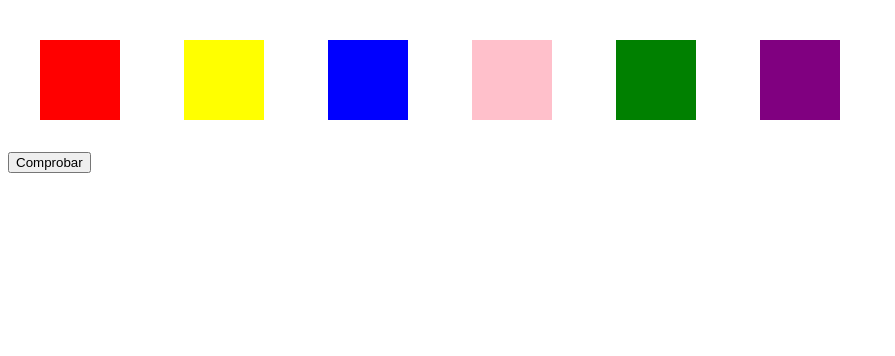
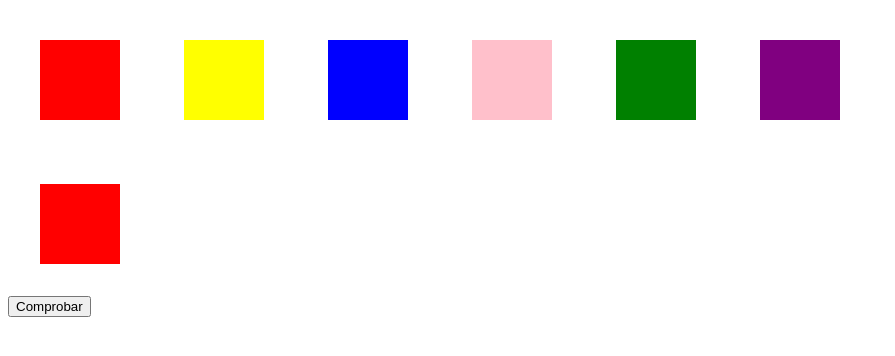
Before and after one commit to RomiTorres/fronten_vanilla_js_1, a website with bundled scripts: page public/index.html in a window 1280 px wide. Both pictures are taken after a click on the element 80 px from the left and 80 px from the top of the page. Shown: the whole page, without its empty margins (0-895 px from the left). Built offline with nearby package versions, Linux system fonts and the light colour scheme.

Commit message:
Ya se pinta lo que selecciono

```diff
--- a/public/index.html
+++ b/public/index.html
@@ -17,7 +17,8 @@
       <div class="color-square purple" id="purple-square"></div> -->
     </section>
     <section id="current-combination">
-      <button id="send-combination-button">Comprobar</button>
+
     </section>
+    <button id="send-combination-button">Comprobar</button>
   </body>
 </html>
--- a/public/styles/styles.css
+++ b/public/styles/styles.css
@@ -1,4 +1,4 @@
-#square-button, #current-combination {
+#square-button, #current-combination, .color-combination {
   display: flex;
   flex-flow: row;
 }
--- a/src/ColorControl.ts
+++ b/src/ColorControl.ts
@@ -1,20 +1,35 @@
 import { Combination } from "./Combination.js";
+import { Game } from "./Game.js";
+import { IPrintable } from "./IPrintable.js";
 
-export class ColorControl {
+export class ColorControl implements IPrintable {
   #color: string;
 
-  constructor(color:string, currentCombination: Combination) {
+  constructor(color: string, currentCombination: Combination, game: Game) {
     this.#color = color;
-    const colorButton : HTMLElement =  document.createElement("div");
-    colorButton.classList.add(color, "color-square");
-    document.getElementById("square-button").insertAdjacentElement("beforeend", colorButton);
+    const targetNode = document.getElementById("square-button");
+    const position: InsertPosition = "beforeend";
+    const colorButton: HTMLElement = document.createElement("div");
+    this.render(colorButton, targetNode, position);
     colorButton.addEventListener("click", () => {
-      currentCombination.colors = color;
-      console.log(currentCombination);
+     if(currentCombination.colors.length < game.combinationSize) {
+      currentCombination.colors.push(color);
+     const currenCombinationNode =  document.getElementById("current-combination");
+     currenCombinationNode.innerHTML = "";
+     const currentCombinationContainer = document.createElement("div");
+     currentCombinationContainer.classList.add("color-combination");
+      currentCombination.render(currentCombinationContainer, currenCombinationNode, "afterbegin");
+     }
     })
   }
 
-  get color():string {
+  get color(): string {
     return this.#color;
   }
+
+  render(printableElement: HTMLElement, targetNode: HTMLElement, position: InsertPosition): void {
+    printableElement.classList.add(this.#color, "color-square");
+    targetNode.insertAdjacentElement(position, printableElement);
+  }
+
 }
--- a/src/Combination.ts
+++ b/src/Combination.ts
@@ -1,17 +1,28 @@
-export class Combination {
-  #colors: Array<String>;
+import { IPrintable } from "./IPrintable.js";
+
+export class Combination implements IPrintable {
+  #colors: Array<string>;
 
   constructor() {
     this.#colors = [];
   }
 
-  get colors():Array<String> {
-    return this.#colors
+  get colors(): Array<string> {
+    return this.#colors;
   }
 
-  set colors(color:string) {
-    this.#colors.push(color)
+  set colors(color: string) {
+    this.#colors.push(color);
   }
 
 
+
+  render(printableElement: HTMLElement, targetNode: HTMLElement, position: InsertPosition): void {
+    this.#colors.forEach((element) => {
+      const newColorSquare = document.createElement("div");
+       newColorSquare.classList.add(element, "color-square");
+       printableElement.appendChild(newColorSquare);
+    });
+    targetNode.insertAdjacentElement(position, printableElement);
+  }
 }
--- /dev/null
+++ b/src/IPrintable.ts
@@ -0,0 +1,7 @@
+export interface IPrintable {
+  render(
+    printableElement: HTMLElement,
+    targetNode: HTMLElement,
+    position: InsertPosition
+  ): void;
+}
--- a/src/index.ts
+++ b/src/index.ts
@@ -9,6 +9,6 @@ import { Game } from "./Game.js";
 const currentGame = new Game(10, 4, ["rojo", "amarillo", "azul", "rosa", "verde", "morado"]);
 const currentCombination = new Combination();
 currentGame.availableColor.forEach((element) => {
-  const colorButton = new ColorControl(element, currentCombination);
+  const colorButton = new ColorControl(element, currentCombination, currentGame);
 })
 console.log(currentGame);
```
